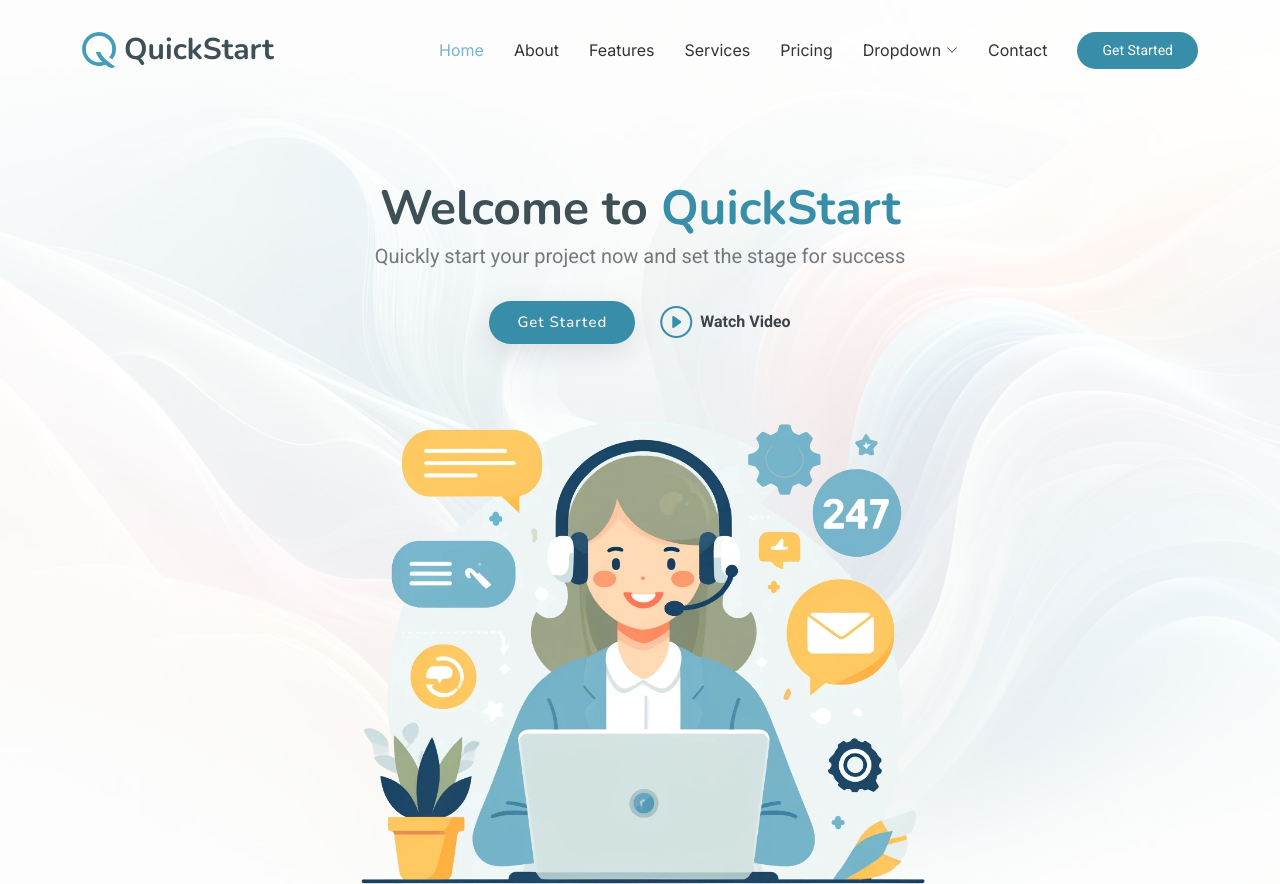
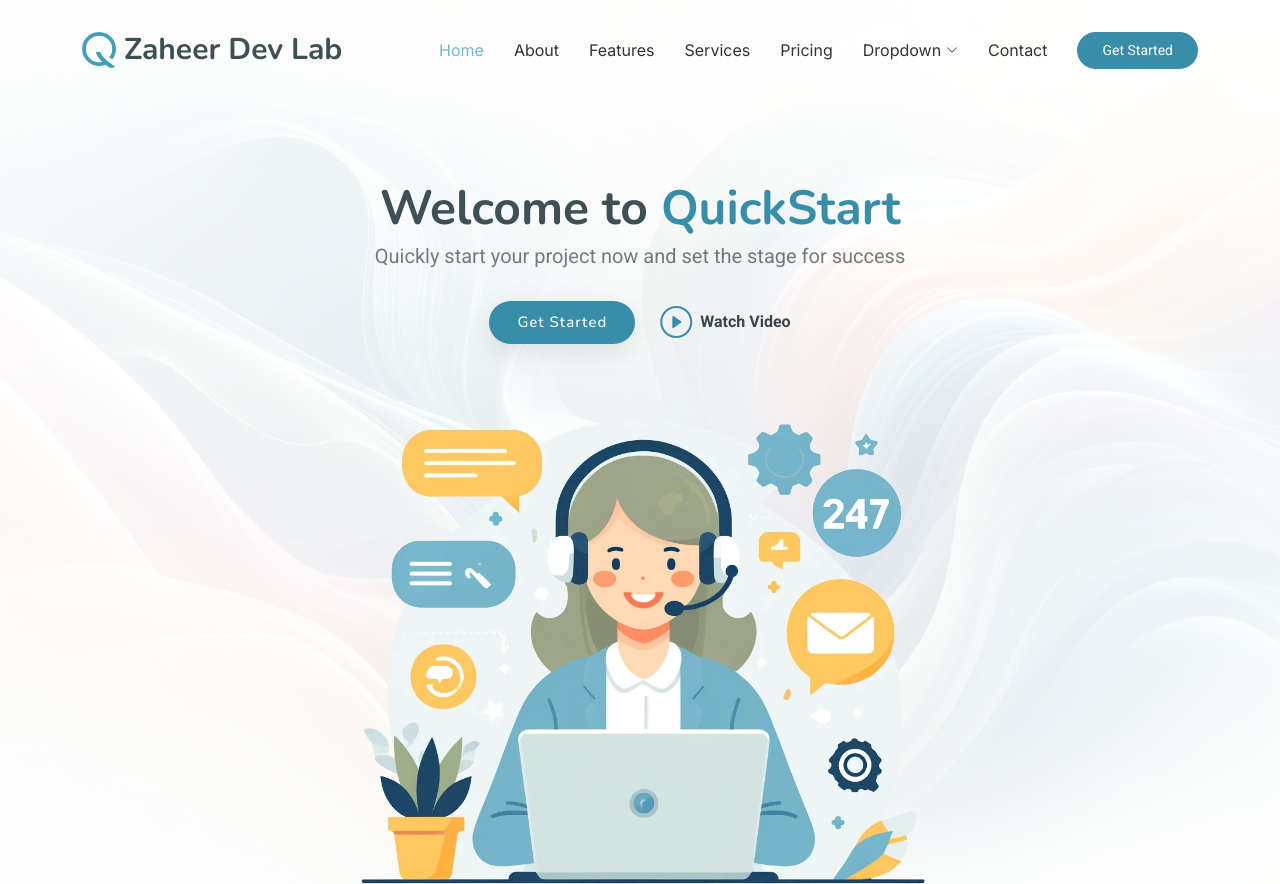
Before and after one commit to AnonymousZaheer/dummyProject, a plain HTML site: page QuickStart/index.html in a window 1280 px wide. Shown: the top 884 px of the page. Drawn offline with nearby package versions, Linux system fonts and the light colour scheme.

Commit message:
Updating index.html

```diff
--- a/QuickStart/index.html
+++ b/QuickStart/index.html
@@ -4,7 +4,7 @@
 <head>
   <meta charset="utf-8">
   <meta content="width=device-width, initial-scale=1.0" name="viewport">
-  <title>Index - QuickStart Bootstrap Template</title>
+  <title>Home Page</title>
   <meta content="" name="description">
   <meta content="" name="keywords">
 
@@ -43,7 +43,7 @@
 
       <a href="index.html" class="logo d-flex align-items-center me-auto">
         <img src="assets/img/logo.png" alt="">
-        <h1 class="sitename">QuickStart</h1>
+        <h1 class="sitename">Zaheer Dev Lab</h1>
       </a>
 
       <nav id="navmenu" class="navmenu">
```
